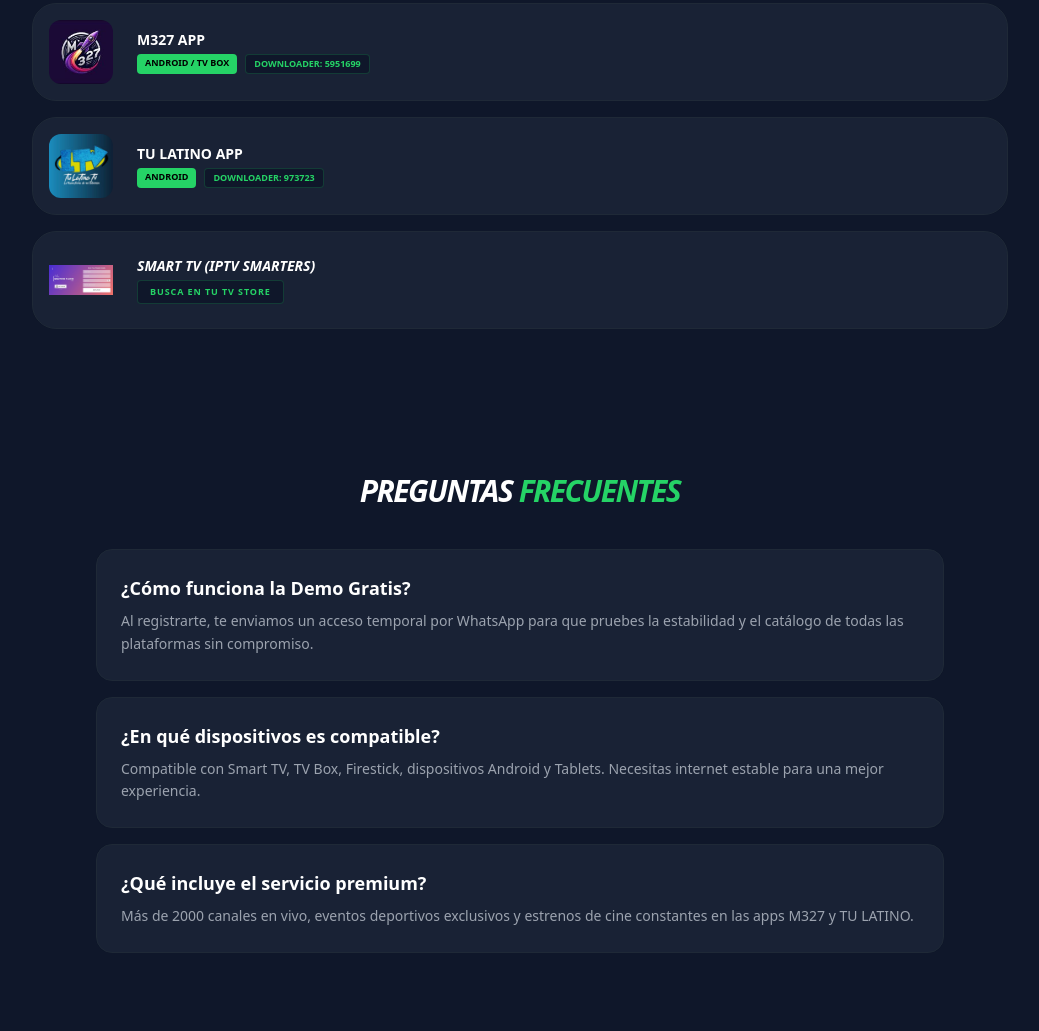
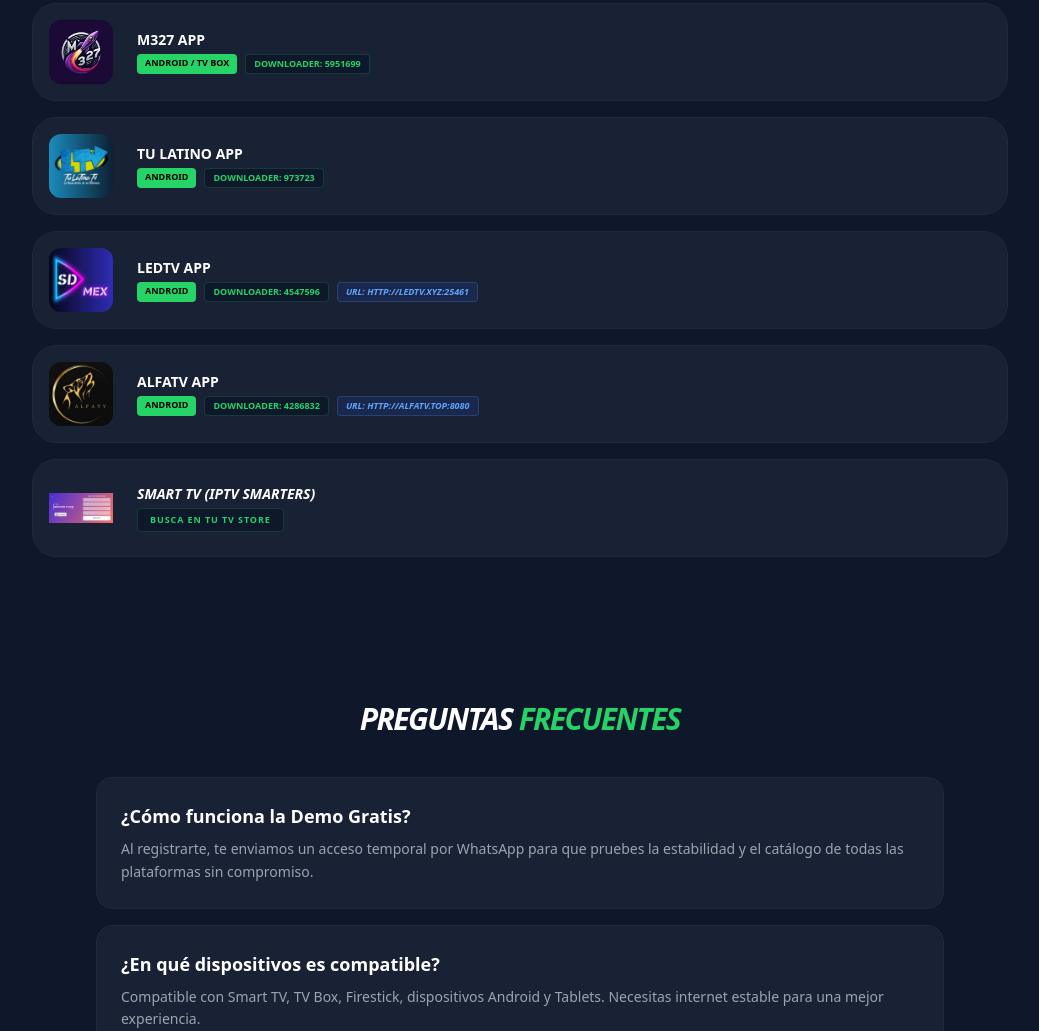
Before and after one commit to raym79-maker/LandingPage, a website: page public/index.html in a window 1280 px wide. Shown: the part 1426-2457 px from the top of the page, without its empty margins (120-1159 px from the left). Drawn offline with nearby package versions, Linux system fonts and the light colour scheme.

Commit message:
Update index.html

```diff
--- a/public/index.html
+++ b/public/index.html
@@ -130,6 +130,28 @@
                     </div>
                 </div>
             </div>
+             <div class="glass p-4 rounded-3xl border border-gray-800 flex items-center gap-6">
+                <img src="/img/ledtv.jpg" class="w-16 h-16 rounded-xl object-cover">
+                <div class="flex-grow">
+                    <h3 class="font-bold uppercase text-sm text-white">LEDTV APP</h3>
+                    <div class="flex flex-wrap gap-2 mt-1">
+                        <a href="http://ceoapps.org/SDMEX_VIP.apk" target="_blank" class="px-2 py-0.5 bg-brand text-black text-[9px] font-bold rounded hover:bg-white transition uppercase">Android</a>
+                        <span class="px-2 py-0.5 bg-slate-900 text-brand text-[9px] font-bold rounded border border-brand/20 uppercase">Downloader: 4547596</span>
+                        <span class="px-2 py-0.5 bg-blue-900/30 text-blue-400 text-[9px] font-bold rounded border border-blue-400/20 uppercase italic">URL: http://ledtv.xyz:25461</span>
+                    </div>
+                </div>
+            </div>
+            <div class="glass p-4 rounded-3xl border border-gray-800 flex items-center gap-6">
+                <img src="/img/alfatv.jpg" class="w-16 h-16 rounded-xl object-cover">
+                <div class="flex-grow">
+                    <h3 class="font-bold uppercase text-sm text-white">ALFATV APP</h3>
+                    <div class="flex flex-wrap gap-2 mt-1">
+                        <a href="http://aftv.news/4286832" target="_blank" class="px-2 py-0.5 bg-brand text-black text-[9px] font-bold rounded hover:bg-white transition uppercase">Android</a>
+                        <span class="px-2 py-0.5 bg-slate-900 text-brand text-[9px] font-bold rounded border border-brand/20 uppercase">Downloader: 4286832</span>
+                        <span class="px-2 py-0.5 bg-blue-900/30 text-blue-400 text-[9px] font-bold rounded border border-blue-400/20 uppercase italic">URL: http://alfatv.top:8080</span>
+                    </div>
+                </div>
+            </div>
             <div class="glass p-4 rounded-3xl border border-gray-800 flex items-center gap-6 text-white">
                 <img src="/img/iptvsmarters.jpeg" class="w-16 h-16 rounded-xl object-contain">
                 <div class="flex-grow">
```
